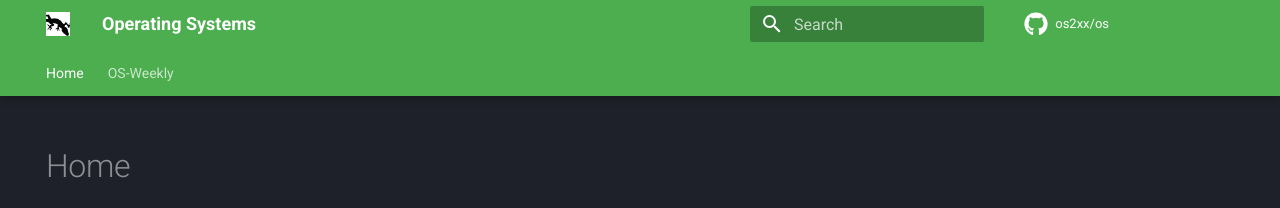
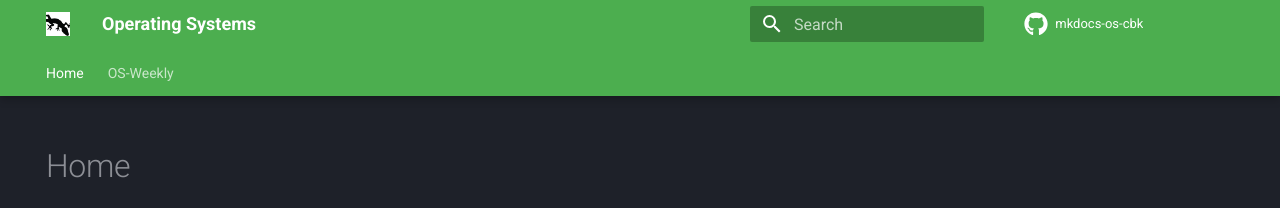
Before and after one commit to dimashn04/mkdocs-os-cbk, an MkDocs documentation site: the page built from docs/index.md, in a window 1280 px wide. Shown: the top 208 px of the page. Built offline with MkDocs 1.6.1 and Material for MkDocs 9.7.7, drawn with Linux system fonts in a browser that asks for light colours; comment, search, counter and statistics services are not loaded.

Commit message:
Fixed GH Link

```diff
--- a/mkdocs.yml
+++ b/mkdocs.yml
@@ -1,7 +1,7 @@
 site_name: Operating Systems
 site_url: https://os.vlsm.ui.com/
 repo_url: https://github.com/dimashn04/mkdocs-os-cbk
-repo_name: os2xx/os
+repo_name: mkdocs-os-cbk
 nav:
   - Home: index.md
   - OS-Weekly:
```
